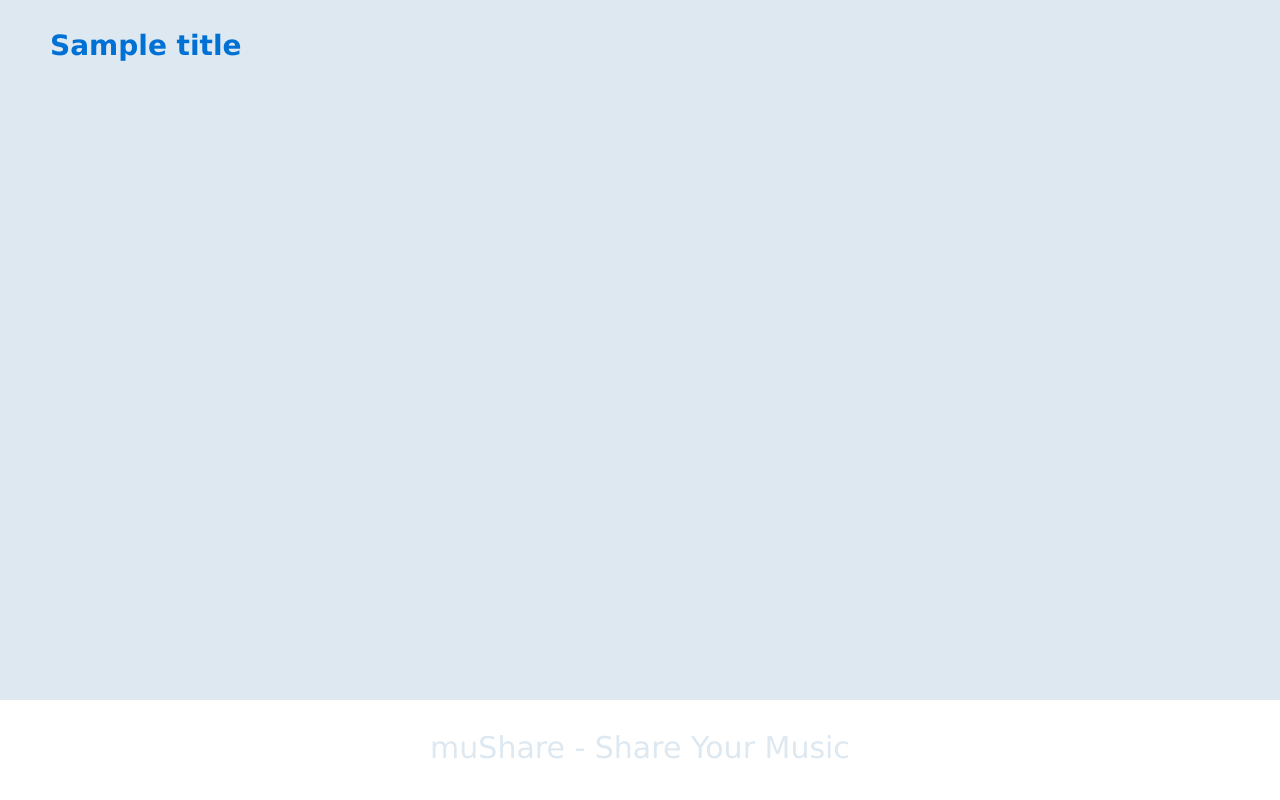
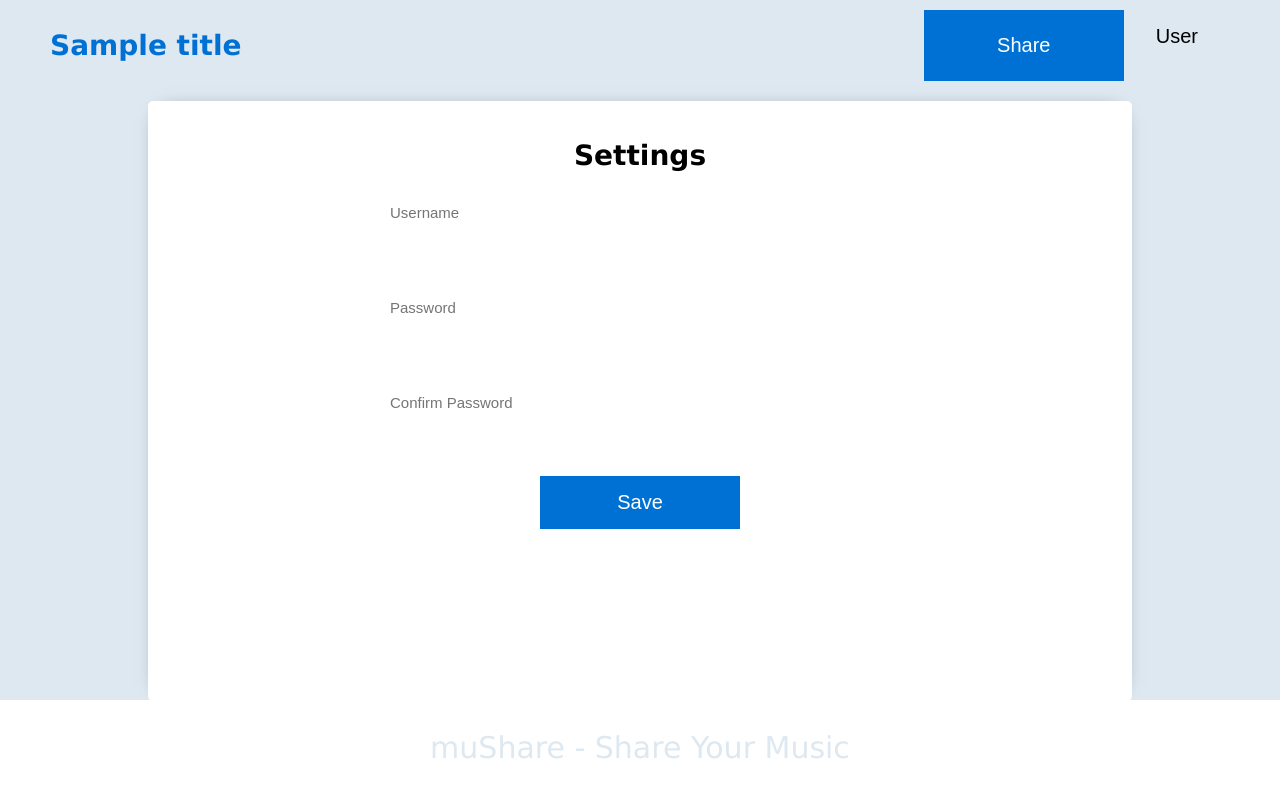
Before and after one commit to pmatarodrigues/muShare, a Node server app: template views/settings.hbs in a window 1280 px wide. Run offline with Node 20, Linux system fonts and the light colour scheme; the template is opened without the code that fills it: most values are stand-ins (such as "Sample title", 1, 10 or a date in 2020); some libraries are stand-ins or nearby versions.

Commit message:
User can change password in settings, password is now encrypted

```diff
--- a/app.js
+++ b/app.js
@@ -17,16 +17,17 @@ var MySQLStore = require('connect-mysql')(session),
       database: 'muShare'
     }
 };
-
-
-var indexRouter = require('./routes/index');
-var usersRouter = require('./routes/users');
-var settingsRouter = require('./routes/settings');
+const bcrypt = require('bcrypt');
+var dotenv = require('dotenv').config();
+var flash = require('req-flash');
 
 
 var app = express();
 
 // IMPORT FUNCTIONS FROM FILE
+var indexRouter = require('./routes/index');
+var usersRouter = require('./routes/users');
+var {settingsRouter, editUserSettings} = require('./routes/settings');
 const {userCreate, userLogin} = require('./routes/user')
 const {router, userLogout, uploadMusic} = require('./routes/home');
 
@@ -60,7 +61,7 @@ app.use(express.static(path.join(__dirname, 'public')));
 // SESSION MANAGEMENT
 app.use(session({
   name: 'LOGINSESSION',
-  secret: 'THISISSUPERSECRET',
+  secret: process.env.SESSION_SECRET,
   resave: true,
   saveUninitialized: true,
   cookie: {
@@ -80,6 +81,7 @@ app.use('/settings', settingsRouter);
 // ASSOCIATE POSTS TO EACH FUNCTION
 app.post('/create', userCreate);
 app.post('/upload', uploadMusic);
+app.post('/changeSettings', editUserSettings);
 
 app.post('/logout', function(req, res){
   req.logout();
@@ -93,28 +95,35 @@ app.post("/login", passport.authenticate('local', {
 
 });
 
-
+// USER SESSIONS MANAGEMENT
 passport.use('local', new LocalStrategy({
   usernameField: 'username',
   passwordField: 'password',
   passReqToCallback: true //passback entire req to call back
 } , function (req, username, password, done){
-      if(!username || !password ) { return done(null, false, req.flash('message','All fields are required.')); }
+      if(!username || !password ) { return done(null, false, console.log('All fields are required.')); }
+
       db.query("select * from user where username = ?", [username], function(err, rows){
-        console.log(err); console.log(rows);
+        console.log(err);
         if (err) return done(req.flash('message',err));
 
-        if(!rows.length){ return done(null, false, req.flash('message','Invalid username or password.')); }
+        if(!rows.length){ return done(null, false, console.log('Invalid username or password.')); }
 
         var dbPassword  = rows[0].password;
-        if(!(dbPassword == password)){
-          return done(null, false, req.flash('message','Invalid username or password.'));
-        }
-        return done(null, rows[0]);
+        // CHECK IF PASSWORD IS CORRECT (AGAINST ENCRYPTED DB PASSWORD)
+        bcrypt.compare(password, dbPassword, function(err, res) {
+          if(!err){
+              if(!res){
+                return done(null, false, console.log('Invalid username or password.'));
+              }
+              else{
+                return done(null, rows[0]);
+              }
+          }
+        });
       });
     }
 ));
-
 passport.serializeUser(function(user, done){
   done(null, user.id);
 });
@@ -143,4 +152,4 @@ app.use(function(err, req, res, next) {
 
 
 
-module.exports = {app: app, passportSocketIo: passportSocketIo, passport: passport, cookieParser: cookieParser, MySQLStore: MySQLStore};
+module.exports = app;
--- a/package.json
+++ b/package.json
@@ -6,10 +6,12 @@
     "start": "node ./bin/www"
   },
   "dependencies": {
+    "bcrypt": "^3.0.3",
     "connect-flash": "^0.1.1",
     "connect-mysql": "^2.1.7",
     "cookie-parser": "~1.4.3",
     "debug": "~2.6.9",
+    "dotenv": "^6.2.0",
     "express": "~4.16.0",
     "express-session": "^1.15.6",
     "gulp-livereload": "^4.0.1",
@@ -23,6 +25,7 @@
     "passport": "^0.4.0",
     "passport-local": "^1.0.0",
     "passport.socketio": "^3.7.0",
+    "req-flash": "0.0.3",
     "socket.io": "^2.2.0",
     "socket.io-client": "^2.2.0"
   },
--- a/public/stylesheets/style.css
+++ b/public/stylesheets/style.css
@@ -103,6 +103,17 @@ input[type=submit]{
   background-color: black;
 }
 
+.warning-login{
+  color: red;
+  font-size: 10px;
+}
+#username-doesnt-exist{
+  display: none;
+}
+#wrong-password{
+  display: none;
+}
+
 
 /* ROTATION */
 
@@ -205,6 +216,19 @@ input[type=submit]{
   color: var(--light-blue);
 }
 
+/* SETTINGS PAGE */
+.settings-box{
+  width: 80%;
+  height: 70vh;
+  background-color: white;
+  border-radius: 5px;
+  margin: 0 auto;
+  margin-top: 20px;
+  padding: 20px;
+  box-shadow: 0px 0px 20px -15px black;
+  text-align: center;
+}
+
 /* Add Animation */
 @keyframes animatetop {
   from {top: -300px; opacity: 0}
--- a/routes/home.js
+++ b/routes/home.js
@@ -19,7 +19,7 @@ router.get('/', isAuthenticated, function(req, res, next) {
             throw err;
         } else {
             musicList = {musicList: result};
-            res.render('home', { title: 'muShare', 'musicList': musicList });
+            res.render('home', { title: 'Home', 'musicList': musicList });
         }
     });
 });
--- a/routes/index.js
+++ b/routes/index.js
@@ -1,5 +1,6 @@
 var express = require('express');
 var router = express.Router();
+
 
 function isAuthenticated(req, res, next) {
   if (req.isAuthenticated())
@@ -9,7 +10,7 @@ function isAuthenticated(req, res, next) {
 
 /* GET home page. */
 router.get('/', isAuthenticated, function(req, res, next) {
-  res.render('index', { title: 'muShare' });
+  res.render('index', { title: 'Welcome' });
 });
 
 
--- a/views/index.hbs
+++ b/views/index.hbs
@@ -20,10 +20,12 @@
                 <div>
                     <br>
                     <input type="text" placeholder="Enter username" name="username" required>
+                    <p id="username-doesnt-exist" class="warning-login">Username doesn't exist!</p>
                 </div>
                 <div>
                     <br>
                     <input type="password" placeholder="Enter password" name="password" required>
+                    <p id="wrong-password" class="warning-login">Wrong Password!</p>
                 </div>
                 <input id="login-button" type="submit" value="Login">
             </div>
--- a/views/layout.hbs
+++ b/views/layout.hbs
@@ -2,7 +2,7 @@
 <html>
   <head>
     <link rel='stylesheet' href='/stylesheets/style.css' />
-    <title>{{title}} - Share Your Music</title>
+    <title>{{title}} - muShare</title>
   </head>
   <body>
     {{{body}}}
--- a/views/settings.hbs
+++ b/views/settings.hbs
@@ -1,8 +1,42 @@
 <link rel='stylesheet' href='/stylesheets/navbar.css' />
+<link rel='stylesheet' href='/stylesheets/style.css' />
+
 
 
 <div class="navbar">
+
     <div class="navbar-left">
         <h1 class="title">{{title}}</h1>
     </div>
+    <div class="navbar-right">
+        <button type="submit" id="toggleUploadModalButton" class="upload">Share</button>
+        <div class="dropdown">
+            <button class="logout">User</button>
+            <div class="dropdown-content">
+                <form action="/settings" method="GET">
+                    <button class="logout">Settings</button>
+                </form>
+                <form action="/logout" method="post">
+                    <button type="submit" name="logout" value="Logout" class="logout">Logout</button>
+                </form>
+            </div>
+        </div>
+    </div>
 </div>
+
+
+<div class="settings-box">
+
+    <h1>Settings</h1>
+
+    <form action="/changeSettings" method="POST">
+        <input type="text" placeholder="Username" name="username" style="margin-bottom: 50px">
+        <br>
+        <input type="password" placeholder="Password" name="password" style="margin-bottom: 50px">
+        <br>
+        <input type="password" placeholder="Confirm Password" name="confirmPassword" style="margin-bottom: 50px">
+        <br>
+        <button type="submit" class="upload">Save</button>
+    </form>
+
+</div>
```
Also changed, not shown: routes/settings.js (+59 -2 lines), routes/user.js (+21 -4 lines), views/home.hbs (+5 -4 lines), bin/www, 1 other file.
